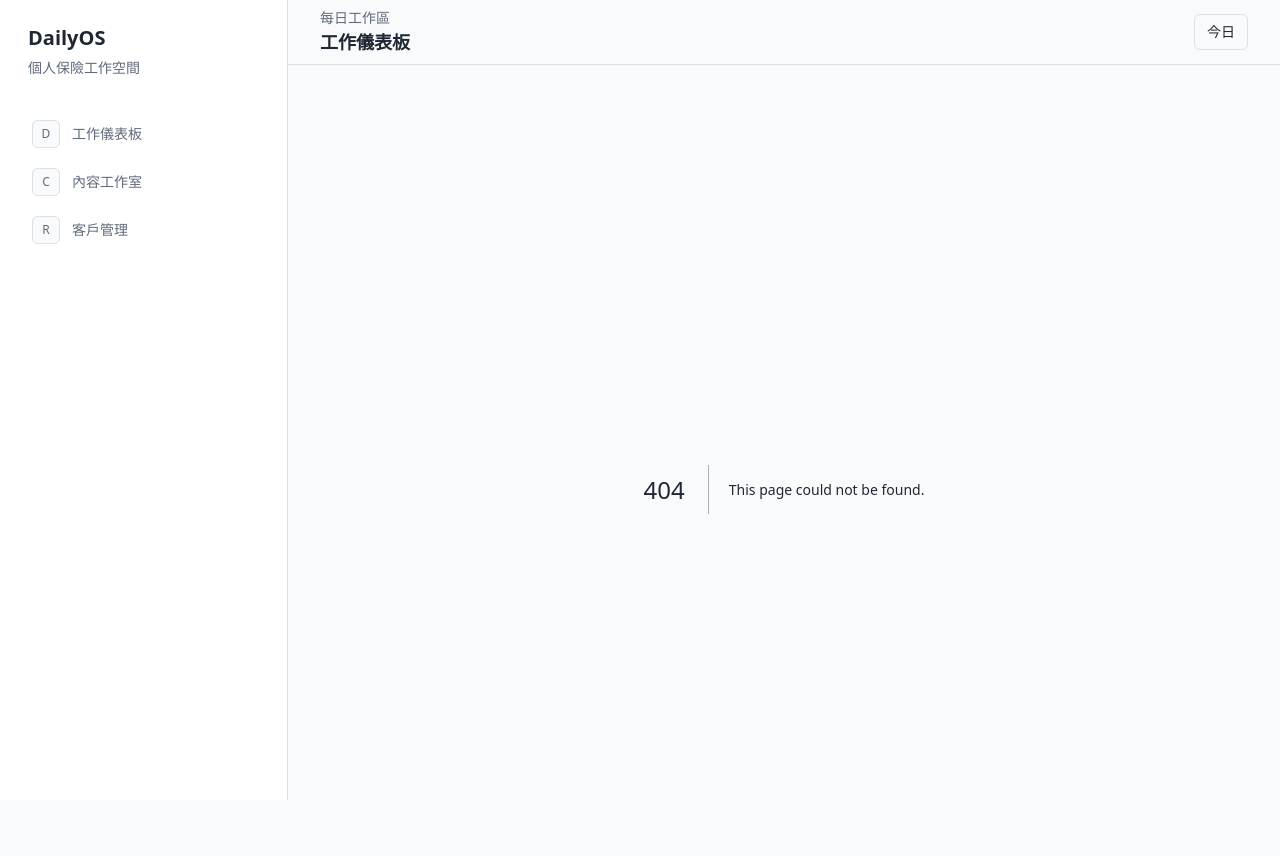
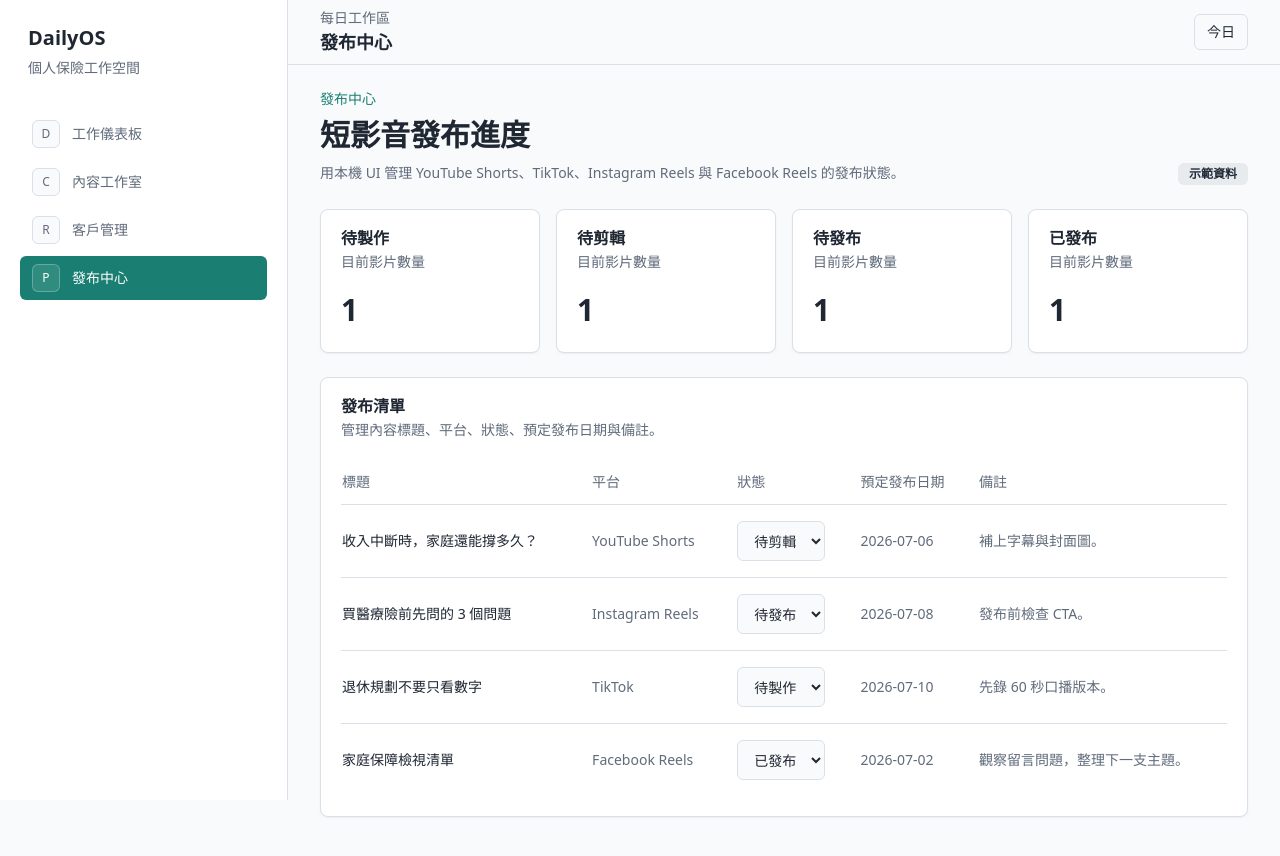
Before and after one commit to sk101049/dailyos, a Next.js app: page /publishing in a window 1280 px wide. Before the commit this address had no page. Shown: the top 856 px of the page. Built offline with nearby package versions, Linux system fonts and the light colour scheme.

Commit message:
feat: add publishing center

```diff
--- /dev/null
+++ b/app/publishing/page.tsx
@@ -0,0 +1,5 @@
+import { PublishingPage } from "@/features/publishing/publishing-page";
+
+export default function Publishing() {
+  return <PublishingPage />;
+}
--- a/components/app-shell.tsx
+++ b/components/app-shell.tsx
@@ -9,7 +9,8 @@ import { messages } from "@/messages/zh-TW";
 const navItems = [
   { href: "/dashboard", label: messages.navigation.dashboard, marker: "D" },
   { href: "/content", label: messages.navigation.content, marker: "C" },
-  { href: "/crm", label: messages.navigation.crm, marker: "R" }
+  { href: "/crm", label: messages.navigation.crm, marker: "R" },
+  { href: "/publishing", label: messages.navigation.publishing, marker: "P" }
 ];
 
 export function AppShell({ children }: { children: React.ReactNode }) {
--- /dev/null
+++ b/features/publishing/publishing-page.tsx
@@ -0,0 +1,167 @@
+"use client";
+
+import { useState } from "react";
+import { Badge } from "@/components/ui/badge";
+import {
+  Card,
+  CardContent,
+  CardDescription,
+  CardHeader,
+  CardTitle
+} from "@/components/ui/card";
+import { messages } from "@/messages/zh-TW";
+
+type PublishingStatus = "待製作" | "待剪輯" | "待發布" | "已發布";
+
+type PublishingItem = {
+  id: string;
+  title: string;
+  platform: string;
+  status: PublishingStatus;
+  scheduledDate: string;
+  note: string;
+};
+
+const publishingStatuses: PublishingStatus[] = [
+  "待製作",
+  "待剪輯",
+  "待發布",
+  "已發布"
+];
+
+const initialItems: PublishingItem[] = [
+  {
+    id: "income-protection",
+    title: "收入中斷時，家庭還能撐多久？",
+    platform: "YouTube Shorts",
+    status: "待剪輯",
+    scheduledDate: "2026-07-06",
+    note: "補上字幕與封面圖。"
+  },
+  {
+    id: "medical-policy",
+    title: "買醫療險前先問的 3 個問題",
+    platform: "Instagram Reels",
+    status: "待發布",
+    scheduledDate: "2026-07-08",
+    note: "發布前檢查 CTA。"
+  },
+  {
+    id: "retirement-plan",
+    title: "退休規劃不要只看數字",
+    platform: "TikTok",
+    status: "待製作",
+    scheduledDate: "2026-07-10",
+    note: "先錄 60 秒口播版本。"
+  },
+  {
+    id: "family-coverage",
+    title: "家庭保障檢視清單",
+    platform: "Facebook Reels",
+    status: "已發布",
+    scheduledDate: "2026-07-02",
+    note: "觀察留言問題，整理下一支主題。"
+  }
+];
+
+export function PublishingPage() {
+  const [items, setItems] = useState<PublishingItem[]>(initialItems);
+
+  function updateStatus(id: string, status: PublishingStatus) {
+    setItems((current) =>
+      current.map((item) => (item.id === id ? { ...item, status } : item))
+    );
+  }
+
+  return (
+    <div className="space-y-6">
+      <div className="flex flex-col gap-3 sm:flex-row sm:items-end sm:justify-between">
+        <div>
+          <p className="text-sm font-medium text-primary">
+            {messages.navigation.publishing}
+          </p>
+          <h2 className="mt-2 text-3xl font-semibold tracking-normal">
+            短影音發布進度
+          </h2>
+          <p className="mt-2 max-w-2xl text-sm leading-6 text-muted-foreground">
+            用本機 UI 管理 YouTube Shorts、TikTok、Instagram Reels 與 Facebook Reels 的發布狀態。
+          </p>
+        </div>
+        <Badge variant="secondary" className="w-fit">
+          {messages.common.placeholderData}
+        </Badge>
+      </div>
+
+      <div className="grid gap-4 md:grid-cols-2 xl:grid-cols-4">
+        {publishingStatuses.map((status) => (
+          <Card key={status} className="min-h-36">
+            <CardHeader>
+              <CardTitle>{status}</CardTitle>
+              <CardDescription>目前影片數量</CardDescription>
+            </CardHeader>
+            <CardContent>
+              <p className="text-3xl font-semibold">
+                {items.filter((item) => item.status === status).length}
+              </p>
+            </CardContent>
+          </Card>
+        ))}
+      </div>
+
+      <Card>
+        <CardHeader>
+          <CardTitle>發布清單</CardTitle>
+          <CardDescription>
+            管理內容標題、平台、狀態、預定發布日期與備註。
+          </CardDescription>
+        </CardHeader>
+        <CardContent>
+          <div className="overflow-x-auto">
+            <table className="w-full min-w-[760px] text-left text-sm">
+              <thead className="border-b text-muted-foreground">
+                <tr>
+                  <th className="py-3 pr-4 font-medium">標題</th>
+                  <th className="py-3 pr-4 font-medium">平台</th>
+                  <th className="py-3 pr-4 font-medium">狀態</th>
+                  <th className="py-3 pr-4 font-medium">預定發布日期</th>
+                  <th className="py-3 font-medium">備註</th>
+                </tr>
+              </thead>
+              <tbody className="divide-y">
+                {items.map((item) => (
+                  <tr key={item.id}>
+                    <td className="py-4 pr-4 font-medium">{item.title}</td>
+                    <td className="py-4 pr-4 text-muted-foreground">
+                      {item.platform}
+                    </td>
+                    <td className="py-4 pr-4">
+                      <select
+                        className="h-10 rounded-md border bg-background px-3 text-sm outline-none focus-visible:ring-2 focus-visible:ring-ring"
+                        value={item.status}
+                        onChange={(event) =>
+                          updateStatus(item.id, event.target.value as PublishingStatus)
+                        }
+                      >
+                        {publishingStatuses.map((status) => (
+                          <option key={status} value={status}>
+                            {status}
+                          </option>
+                        ))}
+                      </select>
+                    </td>
+                    <td className="py-4 pr-4 text-muted-foreground">
+                      {item.scheduledDate}
+                    </td>
+                    <td className="py-4 leading-6 text-muted-foreground">
+                      {item.note}
+                    </td>
+                  </tr>
+                ))}
+              </tbody>
+            </table>
+          </div>
+        </CardContent>
+      </Card>
+    </div>
+  );
+}
--- a/messages/zh-TW.ts
+++ b/messages/zh-TW.ts
@@ -7,7 +7,8 @@ export const messages = {
   navigation: {
     dashboard: "工作儀表板",
     content: "內容工作室",
-    crm: "客戶管理"
+    crm: "客戶管理",
+    publishing: "發布中心"
   },
   common: {
     aiAssistant: "AI 助理",
```
